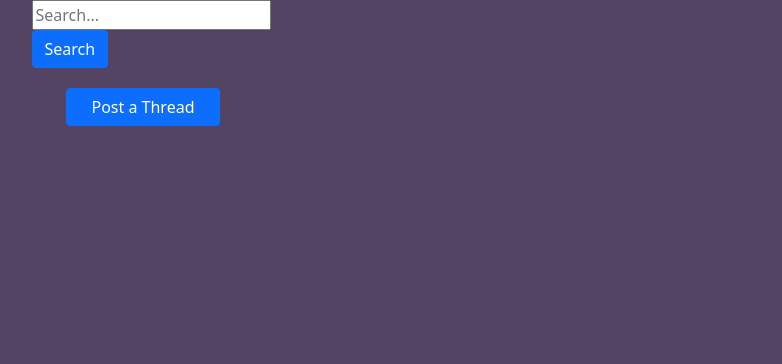
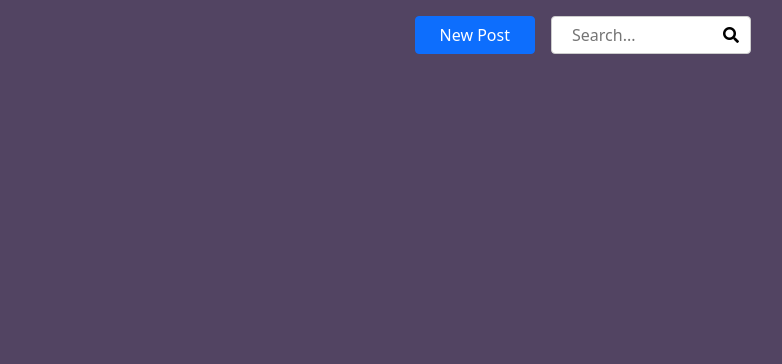
Before and after one commit to EmilionR/django-pp4, a Django app: page / in a window 1280 px wide. Shown: the part 56-420 px from the top of the page, without its empty margins (497-1279 px from the left). Run offline with Django 5.2, Linux system fonts and the light colour scheme; data that the repository does not hold is empty; parts of the project's set-up code (start-up, migrations or seed data) failed here and were passed over; some libraries are stand-ins or nearby versions.

Commit message:
Style searchbar and put button inside

```diff
--- a/board/templates/board/index.html
+++ b/board/templates/board/index.html
@@ -4,29 +4,28 @@
 
 <div class="container-fluid mx-2">
     <div class="row">
-        <div class="col d-flex justify-content-center">
-            <form method="get">
-                <div class="search-wrapper">
-                    <div class="search-input">
-                        <a href="" target="_blank" hidden></a>
-                        <input name="search" type="text" placeholder="Search...">
-                        <div class="autocom-box"></div>
-                    </div>
-                </div>
-                <input id="search-button" class="btn btn-primary" type="submit" value="Search">
-            </form>
-        </div>
+
     </div>
 </div>
 
 
 <div class="container-fluid bg-shade">
-    <!-- Post a Thread -->
-    <div class="row mx-4 mt-1">
-        <div class="col-12 mt-0">
-            <button id="posting-button" class="btn btn-primary px-4 col-m-6 mx-auto mt-3" onclick="openForm()">
-                Post a Thread
+    <div class="row mx-2 mt-1 justify-content-center justify-content-sm-end   ">
+        <div class="col d-flex flex-grow-0 mt-1 flex-wrap flex-sm-nowrap">
+            <!-- Post a Thread -->
+            <button id="posting-button" class="btn btn-primary px-4 mx-auto mx-sm-3 mt-2" style="white-space: nowrap"
+                onclick="openForm()">
+                New Post
             </button>
+            <!-- Search -->
+            <form method="get" class="d-flex align-items-center mt-2">
+                <div class="search-container">
+                    <input class="search-input" name="search" type="text" placeholder="Search...">
+                    <button type="submit" id="search-button">
+                        <i class="fas fa-search"></i>
+                    </button>
+                </div>
+            </form>
         </div>
     </div>
     <!-- Post form -->
--- a/static/css/style.css
+++ b/static/css/style.css
@@ -134,8 +134,39 @@ h2 {
     display: inline-block;
 }
 
+/*---------------------------------------------- Search bar */
 
-/*---------------------------------------- Utility classes */
+.search-container {
+    position: relative;
+    display: inline-block;
+}
+
+.search-input {
+    padding: 6px 20px; /* Padding to make room for the icon */
+    border:   1px solid #ccc;
+    border-radius:   4px;
+    width: 200px;
+    min-width: 60px;
+}
+
+#search-button {
+    position: absolute !important;
+    right:   10px;
+    top:   50%;
+    transform: translateY(-50%);
+    background: none;
+    border: none;
+    padding:  2px;
+    cursor: pointer;
+}
+
+#search-button:focus,
+#search-button:hover {
+    outline: none;
+    color: #524462;
+}
+
+/*----------------------------------------- Utility classes */
 
 
 .bg-shade {
```
Also changed, not shown: 2 other files.
